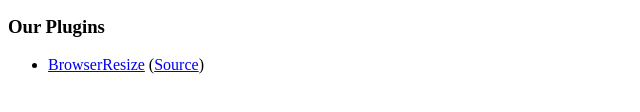
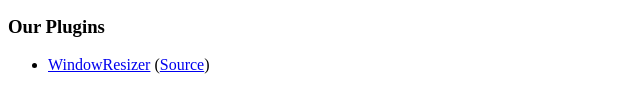
Before and after one commit to LawfulGood/lawfulgood.github.io, a plain HTML site: page index.html in a window 1280 px wide. Shown: the part 246-358 px from the top of the page, 0-640 px from the left. Drawn offline with Linux system fonts and the light colour scheme.

Commit message:
Not sure how this name ever happened.

```diff
--- a/index.html
+++ b/index.html
@@ -18,7 +18,7 @@
 
 		<h3>Our Plugins</h3>
 		<ul>
-			<li><a href="https://chrome.google.com/webstore/detail/window-resizer/fgcikanifihhgnacepigehgmplgkkgcl">BrowserResize</a> (<a href="https://github.com/LawfulGood/WindowResizer">Source</a>)</li>
+			<li><a href="https://chrome.google.com/webstore/detail/window-resizer/fgcikanifihhgnacepigehgmplgkkgcl">WindowResizer</a> (<a href="https://github.com/LawfulGood/WindowResizer">Source</a>)</li>
 		</ul>
 	</body>
 </html>
```
